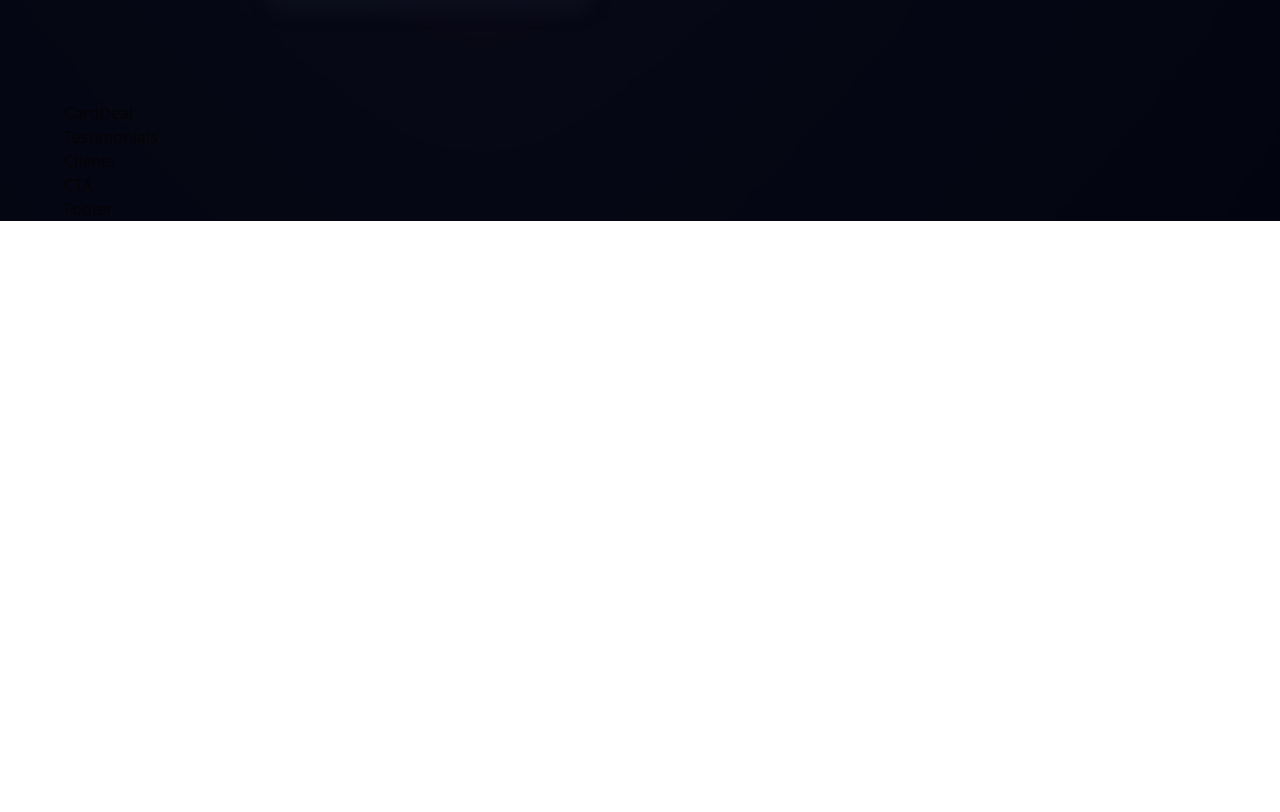
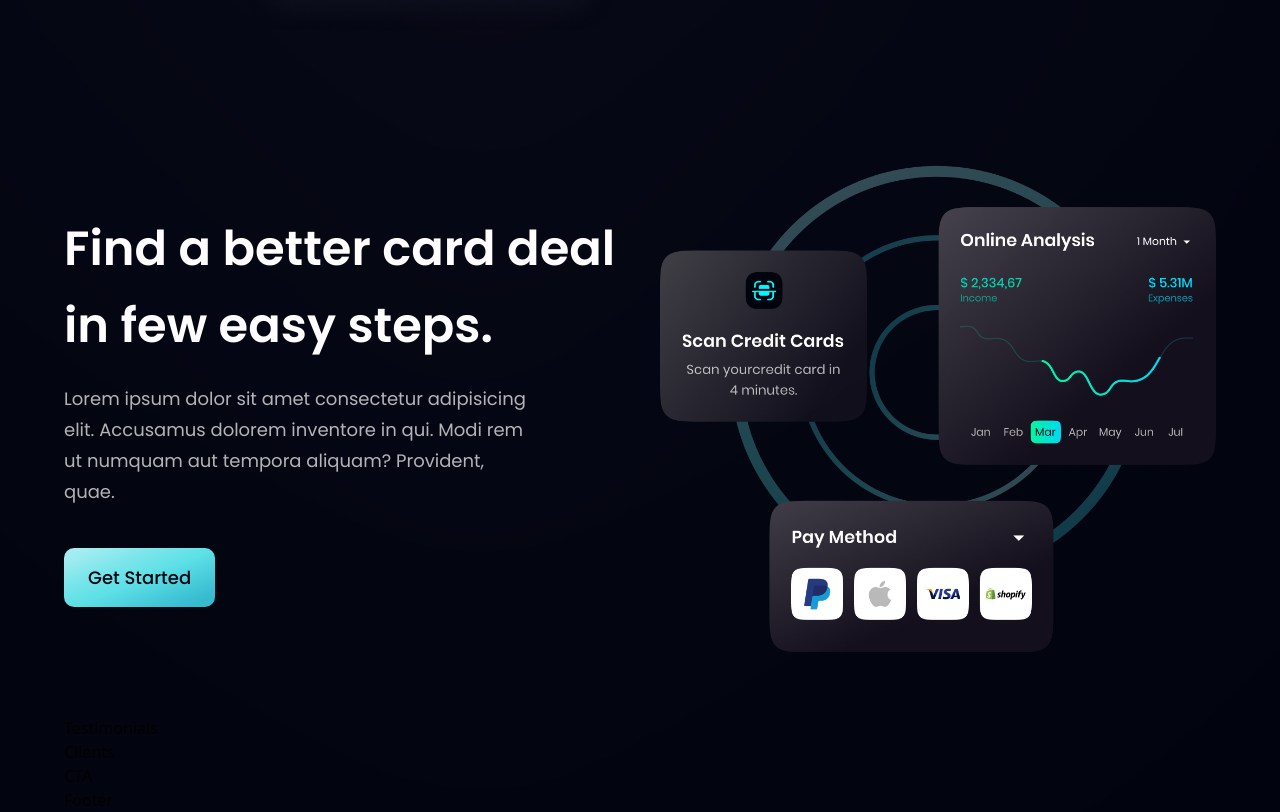
Before and after one commit to bradleyshazima/reactBankApp, a React (Vite) app: page / in a window 1280 px wide. Shown: the part 2088-2900 px from the top of the page. Before the commit the page ends 2309 px from the top, so only its background shows below. Built offline with nearby package versions, Linux system fonts and the light colour scheme.

Commit message:
Done with the card deal section

```diff
--- a/src/components/CardDeal.jsx
+++ b/src/components/CardDeal.jsx
@@ -1,9 +1,21 @@
-import React from 'react'
+import React from 'react';
 
-const CardDeal = () => {
-  return (
-    <div>CardDeal</div>
-  )
-}
+import { card } from '../assets';
+import styles, { layout } from '../style';
+import Button from './Button';
+
+const CardDeal = () => (
+  <section className={layout.section}>
+    <div className={layout.sectionInfo}>
+      <h2 className={styles.heading2}>Find a better card deal <br className='sm:block hidden' /> in few easy steps.</h2>
+      <p className={`${styles.paragraph} max-w-[470px] mt-5 `}>Lorem ipsum dolor sit amet consectetur adipisicing elit. Accusamus dolorem inventore in qui. Modi rem ut numquam aut tempora aliquam? Provident, quae.</p>
+      <Button styles="mt-10" />
+    </div>
+
+    <div className={layout.sectionImg}>
+      <img src={card} alt="card" className="w-[100%] h-[100%]" />
+    </div>
+  </section>
+)
 
 export default CardDeal
```
